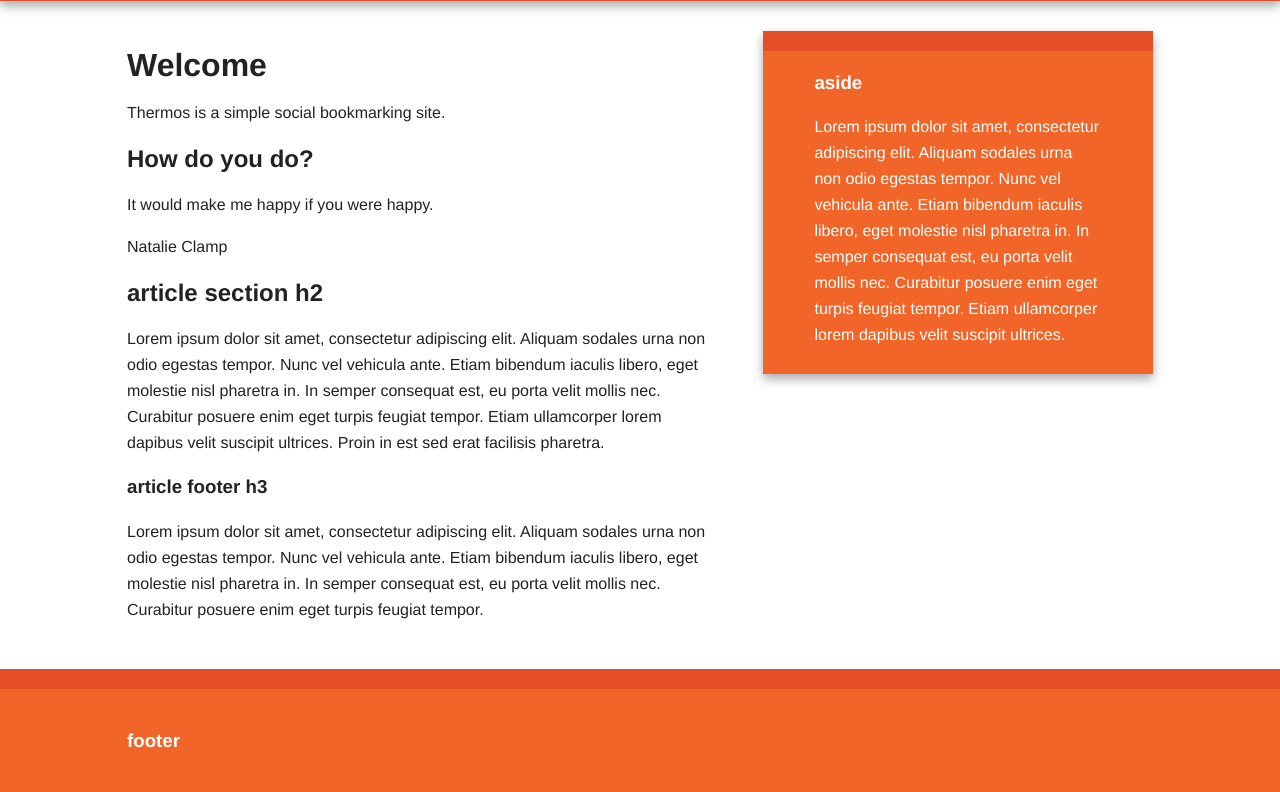
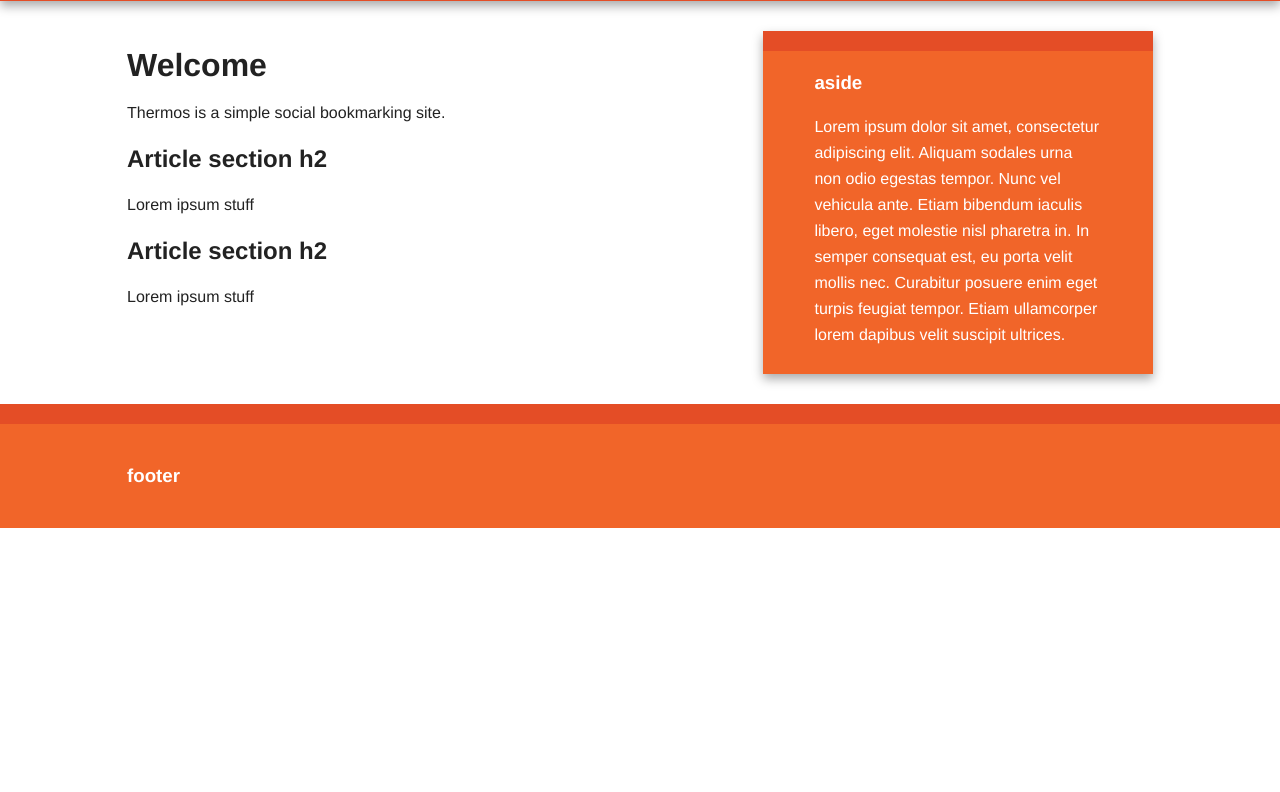
Before and after one commit to NatClamp/thermos-flask, a Flask app: page / in a window 1280 px wide. Shown: the part 95-887 px from the top of the page. After the commit the page ends 623 px from the top, so only its background shows below. Run offline with Flask 2, Linux system fonts and the light colour scheme; some libraries are stand-ins or nearby versions.

Commit message:
Using template inheritance to build basic page

```diff
--- a/thermos/app.py
+++ b/thermos/app.py
@@ -2,21 +2,18 @@ from flask import Flask, render_template, url_for
 
 app = Flask(__name__)
 
-class User:
-    def __init__(self, firstname, lastname):
-        self.firstname = firstname
-        self.lastname = lastname
-
-    def initials(self):
-        return "{}. {}.".format(self.firstname[0], self.lastname[0])
-
 @app.route('/')
 def index():
-    return render_template('index.html', text='It would make me happy if you were happy.', title='How do you do?', user=User("Natalie", "Clamp"))
+    return render_template('index.html')
 
 @app.route('/add')
 def add():
     return render_template('add.html')
 
+@app.errorhandler(404)
+def page_not_found(error):
+    return render_template('404.html'), 404
+
+
 if __name__ == "__main__":
     app.run()
--- /dev/null
+++ b/thermos/templates/base.html
@@ -0,0 +1,70 @@
+<!DOCTYPE html>
+<html class="no-js" lang="">
+
+<head>
+  <meta charset="utf-8" />
+  <meta http-equiv="X-UA-Compatible" content="IE=edge,chrome=1" />
+  <title>{% block title %}{% endblock %}</title>
+  <meta name="description" content="" />
+  <meta name="viewport" content="width=device-width, initial-scale=1" />
+
+  <link rel="stylesheet" href="static/css/normalize.min.css" />
+  <link rel="stylesheet" href="static/css/main.css" />
+
+  <script src="static/js/vendor/modernizr-2.8.3-respond-1.4.2.min.js"></script>
+</head>
+
+<body>
+  <div class="header-container">
+    <header class="wrapper clearfix">
+      <a href="{{ url_for('index') }}">
+        <h1 class="title">Thermos</h1>
+      </a>
+      <nav>
+        <ul>
+          <li><a href="{{ url_for('add') }}">Add URL</a></li>
+          <li><a href="#">Sign Up</a></li>
+          <li><a href="#">Sign In</a></li>
+        </ul>
+      </nav>
+    </header>
+  </div>
+
+  <div class="main-container">
+    <div class="main wrapper clearfix">
+      {% block content %} {% endblock %} {% block sidebar %}
+      <aside>
+        <h3>aside</h3>
+        <p>
+          Lorem ipsum dolor sit amet, consectetur adipiscing elit. Aliquam
+          sodales urna non odio egestas tempor. Nunc vel vehicula ante. Etiam
+          bibendum iaculis libero, eget molestie nisl pharetra in. In semper
+          consequat est, eu porta velit mollis nec. Curabitur posuere enim
+          eget turpis feugiat tempor. Etiam ullamcorper lorem dapibus velit
+          suscipit ultrices.
+        </p>
+      </aside>
+      {% endblock %}
+    </div>
+    <!-- #main -->
+  </div>
+  <!-- #main-container -->
+
+  <div class="footer-container">
+    <footer class="wrapper">
+      <h3>footer</h3>
+    </footer>
+  </div>
+
+  <script src="//ajax.googleapis.com/ajax/libs/jquery/1.11.2/jquery.min.js"></script>
+  <script>
+    window.jQuery ||
+      document.write(
+        '<script src="static/js/vendor/jquery-1.11.2.min.js"><\/script>',
+      );
+  </script>
+
+  <script src="static/js/main.js"></script>
+</body>
+
+</html>
--- a/thermos/templates/index.html
+++ b/thermos/templates/index.html
@@ -1,100 +1,19 @@
-<!DOCTYPE html>
-<html class="no-js" lang="">
-  <head>
-    <meta charset="utf-8" />
-    <meta http-equiv="X-UA-Compatible" content="IE=edge,chrome=1" />
-    <title></title>
-    <meta name="description" content="" />
-    <meta name="viewport" content="width=device-width, initial-scale=1" />
+{% extends "base.html" %}
 
-    <link rel="stylesheet" href="static/css/normalize.min.css" />
-    <link rel="stylesheet" href="static/css/main.css" />
-
-    <script src="static/js/vendor/modernizr-2.8.3-respond-1.4.2.min.js"></script>
-  </head>
-  <body>
-    <div class="header-container">
-      <header class="wrapper clearfix">
-        <h1 class="title">Thermos</h1>
-        <nav>
-          <ul>
-            <li><a href="{{ url_for('add') }}">Add URL</a></li>
-            <li><a href="#">Sign Up</a></li>
-            <li><a href="#">Sign In</a></li>
-          </ul>
-        </nav>
-      </header>
-    </div>
-
-    <div class="main-container">
-      <div class="main wrapper clearfix">
+{% block title %} Thermos -- Welcome {% endblock %} {%
+block content %}
 <article>
   <header>
     <h1>Welcome</h1>
-            <p>
-              Thermos is a simple social bookmarking site.
-            </p>
+    <p>Thermos is a simple social bookmarking site.</p>
   </header>
   <section>
-            <h2>{{ title }}</h2>
-            <p>
-              {{ text }}
-            </p>
-            <p>{{ user.firstname }} {{ user.lastname }}</p>
+    <h2>Article section h2</h2>
+    <p>Lorem ipsum stuff</p>
   </section>
   <section>
-            <h2>article section h2</h2>
-            <p>
-              Lorem ipsum dolor sit amet, consectetur adipiscing elit. Aliquam
-              sodales urna non odio egestas tempor. Nunc vel vehicula ante.
-              Etiam bibendum iaculis libero, eget molestie nisl pharetra in. In
-              semper consequat est, eu porta velit mollis nec. Curabitur posuere
-              enim eget turpis feugiat tempor. Etiam ullamcorper lorem dapibus
-              velit suscipit ultrices. Proin in est sed erat facilisis pharetra.
-            </p>
+    <h2>Article section h2</h2>
+    <p>Lorem ipsum stuff</p>
   </section>
-          <footer>
-            <h3>article footer h3</h3>
-            <p>
-              Lorem ipsum dolor sit amet, consectetur adipiscing elit. Aliquam
-              sodales urna non odio egestas tempor. Nunc vel vehicula ante.
-              Etiam bibendum iaculis libero, eget molestie nisl pharetra in. In
-              semper consequat est, eu porta velit mollis nec. Curabitur posuere
-              enim eget turpis feugiat tempor.
-            </p>
-          </footer>
 </article>
-
-        <aside>
-          <h3>aside</h3>
-          <p>
-            Lorem ipsum dolor sit amet, consectetur adipiscing elit. Aliquam
-            sodales urna non odio egestas tempor. Nunc vel vehicula ante. Etiam
-            bibendum iaculis libero, eget molestie nisl pharetra in. In semper
-            consequat est, eu porta velit mollis nec. Curabitur posuere enim
-            eget turpis feugiat tempor. Etiam ullamcorper lorem dapibus velit
-            suscipit ultrices.
-          </p>
-        </aside>
-      </div>
-      <!-- #main -->
-    </div>
-    <!-- #main-container -->
-
-    <div class="footer-container">
-      <footer class="wrapper">
-        <h3>footer</h3>
-      </footer>
-    </div>
-
-    <script src="//ajax.googleapis.com/ajax/libs/jquery/1.11.2/jquery.min.js"></script>
-    <script>
-      window.jQuery ||
-        document.write(
-          '<script src="static/js/vendor/jquery-1.11.2.min.js"><\/script>',
-        );
-    </script>
-
-    <script src="static/js/main.js"></script>
-  </body>
-</html>
+{% endblock %}
```
Also changed, not shown: thermos/templates/add.html (+17 -13 lines). Lines whose indentation alone changed are shown as unchanged.
